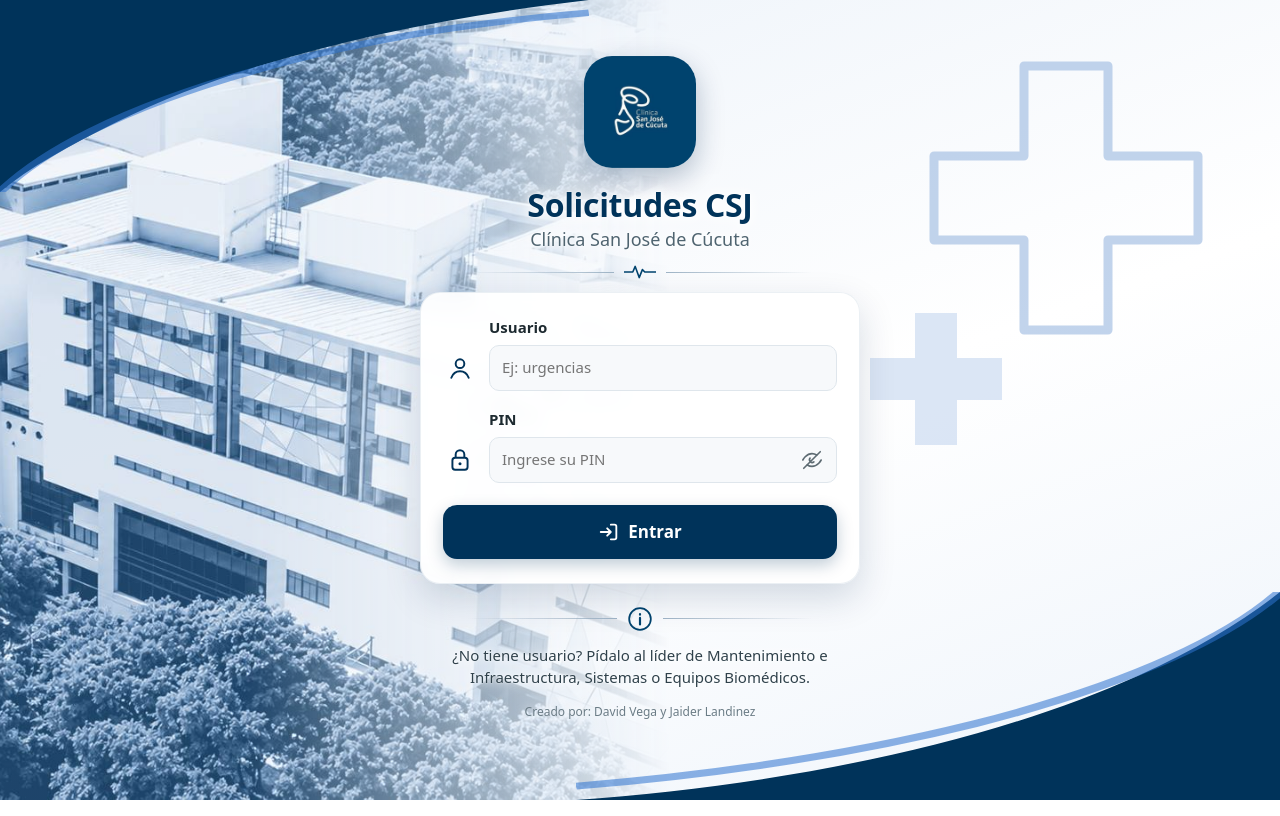
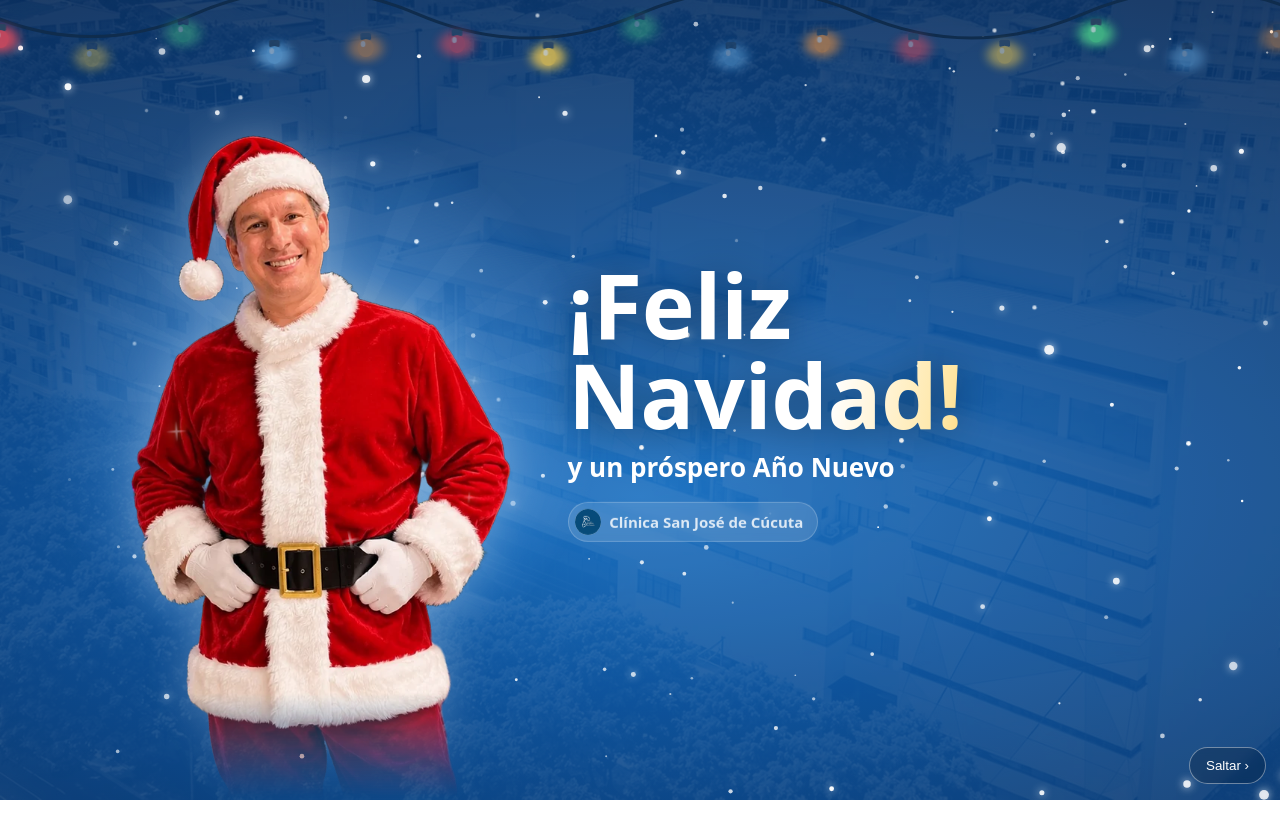
Before and after one commit to Clinicasanjose1/Solicitudes, a plain HTML site: page index.html in a window 1280 px wide. Drawn offline with Linux system fonts and the light colour scheme.

Commit message:
Add files via upload

```diff
--- /dev/null
+++ b/navidad.js
@@ -0,0 +1,259 @@
+/* Intro navideña — Clínica San José de Cúcuta
+   Se muestra al abrir la app solo durante la temporada navideña.
+   Para cambiar las fechas edite DESDE y HASTA (mes, día).
+   Pruebas: agregue ?navidad=1 a la dirección para verla en cualquier fecha, o ?navidad=0 para ocultarla. */
+(function () {
+  'use strict';
+  var DESDE = [11, 25];  // 25 de noviembre
+  var HASTA = [1, 6];    // 6 de enero (Reyes)
+  var DURACION = 5300;   // milisegundos
+
+  var q = location.search;
+  var forzar = /[?&]navidad=1/.test(q);
+  if (/[?&]navidad=0/.test(q)) return;
+  if (!forzar) {
+    var hoy = new Date(), md = (hoy.getMonth() + 1) * 100 + hoy.getDate();
+    var d = DESDE[0] * 100 + DESDE[1], h = HASTA[0] * 100 + HASTA[1];
+    var enTemporada = d <= h ? (md >= d && md <= h) : (md >= d || md <= h);
+    if (!enTemporada) return;
+    // Si la app se abrió desde una notificación, ir directo a la solicitud
+    if (location.hash.indexOf('#/solicitud/') === 0) return;
+  }
+
+  var css = [
+    '#nv{position:fixed;inset:0;z-index:99999;overflow:hidden;color:#fff;font-family:system-ui,-apple-system,"Segoe UI",Roboto,Arial,sans-serif;',
+    'background:radial-gradient(120% 80% at 50% 62%,#1b6fc0 0%,#0d4f97 32%,#0a3a74 60%,#05214a 100%);transition:opacity .6s ease}',
+    '#nv.nv-fuera{opacity:0}',
+    '#nv .nv-foto-fondo{position:absolute;inset:0;background:url(fondo-clinica.jpg) center/cover;opacity:.10;mix-blend-mode:screen}',
+    '#nv canvas{position:absolute;inset:0;width:100%;height:100%;pointer-events:none}',
+    '#nv .nv-estrellas i{position:absolute;width:3px;height:3px;border-radius:50%;background:#fff;opacity:.2;animation:nvTitila 1.8s ease-in-out infinite}',
+    '@keyframes nvTitila{50%{opacity:1;transform:scale(1.6)}}',
+    /* guirnalda */
+    '#nv .nv-guirnalda{position:absolute;left:-2%;right:-2%;top:0;height:86px;transform:translateY(-100%);transition:transform .7s cubic-bezier(.2,1.4,.4,1)}',
+    '#nv.nv-run .nv-guirnalda,#nv.nv-espera .nv-guirnalda{transform:none}',
+    '#nv .nv-guirnalda svg{width:100%;height:100%;overflow:visible}',
+    '#nv .nv-foco{animation:nvFoco 1.1s ease-in-out infinite alternate}',
+    '@keyframes nvFoco{from{opacity:.35}to{opacity:1}}',
+    /* escena */
+    '#nv .nv-escena{position:absolute;inset:0;display:flex;flex-direction:column;align-items:center;justify-content:flex-end}',
+    '#nv .nv-textos{position:absolute;left:0;right:0;top:max(92px,11vh);text-align:center;padding:0 18px;z-index:3}',
+    '#nv .nv-titulo{margin:0;font-weight:900;font-size:clamp(40px,11vw,92px);line-height:1;letter-spacing:-.5px;',
+    'background:linear-gradient(100deg,#fff 0%,#fff 38%,#ffe6a3 46%,#ffc94d 50%,#ffe6a3 54%,#fff 62%,#fff 100%);background-size:250% 100%;',
+    '-webkit-background-clip:text;background-clip:text;color:transparent;filter:drop-shadow(0 4px 18px rgba(0,0,0,.35));',
+    'opacity:0;transform:scale(.6)}',
+    '#nv.nv-run .nv-titulo{animation:nvPop .8s .9s cubic-bezier(.2,1.5,.4,1) forwards,nvBrillo 2.2s 1.5s ease-in-out infinite}',
+    '@keyframes nvPop{to{opacity:1;transform:none}}',
+    '@keyframes nvBrillo{from{background-position:100% 0}to{background-position:-60% 0}}',
+    '#nv .nv-sub{margin:10px 0 0;font-size:clamp(16px,4.4vw,26px);font-weight:600;opacity:0;transform:translateY(12px)}',
+    '#nv .nv-clinica{margin:14px auto 0;display:inline-flex;align-items:center;gap:8px;padding:6px 14px 6px 6px;border-radius:999px;',
+    'background:rgba(255,255,255,.14);border:1px solid rgba(255,255,255,.25);font-size:clamp(12px,3.3vw,15px);font-weight:600;opacity:0;transform:translateY(12px);backdrop-filter:blur(4px)}',
+    '#nv .nv-clinica img{width:26px;height:26px;border-radius:50%;background:#fff}',
+    '#nv.nv-run .nv-sub{animation:nvSube .6s 1.6s ease-out forwards}',
+    '#nv.nv-run .nv-clinica{animation:nvSube .6s 2.1s ease-out forwards}',
+    '@keyframes nvSube{to{opacity:1;transform:none}}',
+    /* foto */
+    '#nv .nv-persona{position:relative;height:min(60vh,calc(92vw * 1.71));max-height:640px;z-index:2;opacity:0;transform:translateY(40px) scale(.92)}',
+    '#nv.nv-run .nv-persona{animation:nvEntra 1s .25s cubic-bezier(.2,1.1,.3,1) forwards}',
+    '@keyframes nvEntra{to{opacity:1;transform:none}}',
+    '#nv .nv-persona img{height:100%;width:auto;display:block;position:relative;z-index:2;filter:drop-shadow(0 0 22px rgba(255,255,255,.28))}',
+    '#nv .nv-halo{position:absolute;left:50%;top:42%;width:150%;aspect-ratio:1;transform:translate(-50%,-50%);border-radius:50%;z-index:1;',
+    'background:radial-gradient(circle,rgba(255,236,180,.55) 0%,rgba(120,190,255,.28) 35%,rgba(255,255,255,0) 68%)}',
+    '#nv .nv-rayos{position:absolute;left:50%;top:42%;width:190%;aspect-ratio:1;transform:translate(-50%,-50%);z-index:0;opacity:.35;',
+    'background:repeating-conic-gradient(rgba(255,255,255,.22) 0 6deg,rgba(255,255,255,0) 6deg 18deg);',
+    '-webkit-mask:radial-gradient(circle,#000 0%,transparent 62%);mask:radial-gradient(circle,#000 0%,transparent 62%);animation:nvGira 14s linear infinite}',
+    '@keyframes nvGira{to{transform:translate(-50%,-50%) rotate(360deg)}}',
+    /* destellos */
+    '#nv .nv-chispa{position:absolute;z-index:4;width:18px;height:18px;margin:-9px 0 0 -9px;pointer-events:none;opacity:0}',
+    '#nv .nv-chispa:before,#nv .nv-chispa:after{content:"";position:absolute;left:50%;top:0;width:3px;height:100%;margin-left:-1.5px;border-radius:2px;background:linear-gradient(#fff0,#fff,#fff0)}',
+    '#nv .nv-chispa:after{transform:rotate(90deg)}',
+    '#nv .nv-chispa.nv-on{animation:nvChispa 1.1s ease-out forwards}',
+    '@keyframes nvChispa{0%{opacity:0;transform:scale(.2) rotate(0)}30%{opacity:1;transform:scale(1.25) rotate(45deg)}100%{opacity:0;transform:scale(.4) rotate(120deg)}}',
+    /* botones */
+    '#nv .nv-saltar{position:absolute;right:max(14px,env(safe-area-inset-right));bottom:max(16px,env(safe-area-inset-bottom));z-index:6;',
+    'border:1px solid rgba(255,255,255,.4);background:rgba(0,0,0,.18);color:#fff;font:600 14px/1 inherit;padding:10px 16px;border-radius:999px;cursor:pointer;backdrop-filter:blur(4px)}',
+    '#nv .nv-puerta{position:absolute;inset:0;z-index:5;display:none;flex-direction:column;align-items:center;justify-content:center;gap:18px;text-align:center;padding:24px}',
+    '#nv.nv-espera .nv-puerta{display:flex}',
+    '#nv.nv-espera .nv-escena{display:none}',
+    '#nv .nv-puerta img{width:84px;height:84px;border-radius:50%;background:#fff;box-shadow:0 0 0 6px rgba(255,255,255,.15),0 10px 30px rgba(0,0,0,.3)}',
+    '#nv .nv-puerta p{margin:0;font-size:18px;font-weight:600;opacity:.92}',
+    '#nv .nv-entrar{border:0;border-radius:999px;padding:16px 30px;font:800 18px/1 inherit;color:#0a3a74;cursor:pointer;',
+    'background:linear-gradient(180deg,#fff,#ffe9ad);box-shadow:0 10px 30px rgba(0,0,0,.3);animation:nvLate 1.4s ease-in-out infinite}',
+    '@keyframes nvLate{50%{transform:scale(1.06)}}',
+    /* pantallas anchas: foto a la izquierda, textos a la derecha */
+    '@media (min-aspect-ratio:5/4){',
+    '#nv .nv-escena{flex-direction:row;justify-content:center;align-items:flex-end;gap:4vw}',
+    '#nv .nv-textos{position:relative;top:auto;order:2;align-self:center;text-align:left;max-width:46vw;padding:0}',
+    '#nv .nv-persona{order:1;height:84vh;max-height:none}',
+    '#nv .nv-titulo{font-size:clamp(48px,7vw,110px)}}',
+    '@media (prefers-reduced-motion:reduce){#nv .nv-rayos{animation:none}}'
+  ].join('\n');
+
+  var est = document.createElement('style');
+  est.textContent = css;
+  document.head.appendChild(est);
+
+  // Guirnalda de luces
+  function guirnalda() {
+    var colores = ['#ff4d5a', '#ffd34d', '#4dd68a', '#7fc8ff', '#ff9a3c'];
+    var n = 15, s = '<svg viewBox="0 0 1000 86" preserveAspectRatio="none"><defs><filter id="nvG" x="-1" y="-1" width="3" height="3"><feGaussianBlur stdDeviation="4"/></filter></defs>';
+    s += '<path d="M0 8 Q 83 62 166 14 T 333 14 T 500 14 T 666 14 T 833 14 T 1000 14" fill="none" stroke="#0f2c4d" stroke-width="3"/>';
+    for (var i = 0; i < n; i++) {
+      var x = 20 + i * (960 / (n - 1));
+      var fase = ((x % 166.6) / 166.6);
+      var y = 14 + Math.sin(fase * Math.PI) * 30;
+      var c = colores[i % colores.length];
+      var dl = (i % 3) * 0.37 + (i % 2) * 0.2;
+      s += '<g class="nv-foco" style="animation-delay:' + dl + 's">' +
+        '<circle cx="' + x + '" cy="' + (y + 14) + '" r="13" fill="' + c + '" filter="url(#nvG)"/>' +
+        '<rect x="' + (x - 4) + '" y="' + (y - 1) + '" width="8" height="7" rx="1.5" fill="#33495f"/>' +
+        '<ellipse cx="' + x + '" cy="' + (y + 14) + '" rx="6" ry="9" fill="' + c + '"/>' +
+        '<ellipse cx="' + (x - 2) + '" cy="' + (y + 10) + '" rx="1.8" ry="3" fill="#fff" opacity=".7"/></g>';
+    }
+    return s + '</svg>';
+  }
+
+  var estrellas = '';
+  for (var k = 0; k < 26; k++) {
+    estrellas += '<i style="left:' + (Math.random() * 100).toFixed(1) + '%;top:' + (Math.random() * 60).toFixed(1) +
+      '%;animation-delay:' + (Math.random() * 1.8).toFixed(2) + 's"></i>';
+  }
+
+  var nv = document.createElement('div');
+  nv.id = 'nv';
+  nv.setAttribute('role', 'dialog');
+  nv.setAttribute('aria-label', 'Feliz Navidad');
+  nv.innerHTML =
+    '<div class="nv-foto-fondo"></div><div class="nv-estrellas">' + estrellas + '</div><canvas></canvas>' +
+    '<div class="nv-guirnalda">' + guirnalda() + '</div>' +
+    '<div class="nv-escena">' +
+      '<div class="nv-textos"><h1 class="nv-titulo">¡Feliz Navidad!</h1>' +
+      '<p class="nv-sub">y un próspero Año Nuevo</p>' +
+      '<div class="nv-clinica"><img src="icon-192.png" alt="">Clínica San José de Cúcuta</div></div>' +
+      '<div class="nv-persona"><div class="nv-rayos"></div><div class="nv-halo"></div><img src="santa-navidad.webp" alt=""></div>' +
+    '</div>' +
+    '<div class="nv-puerta"><img src="icon-192.png" alt=""><p>Clínica San José de Cúcuta</p>' +
+      '<button class="nv-entrar" type="button">🎄 Toca para entrar</button></div>' +
+    '<button class="nv-saltar" type="button">Saltar ›</button>';
+  document.body.appendChild(nv);
+  var overflowAntes = document.documentElement.style.overflow;
+  document.documentElement.style.overflow = 'hidden';
+
+  // Nieve
+  var cv = nv.querySelector('canvas'), cx = cv.getContext('2d'), copos = [], W = 0, H = 0, dpr = 1, vivo = true, viento = 0;
+  function medir() {
+    dpr = Math.min(window.devicePixelRatio || 1, 2);
+    W = nv.clientWidth; H = nv.clientHeight;
+    cv.width = W * dpr; cv.height = H * dpr;
+    cx.setTransform(dpr, 0, 0, dpr, 0, 0);
+    var total = Math.min(170, Math.round(W * H / 7000));
+    while (copos.length < total) copos.push(nuevoCopo(true));
+    copos.length = total;
+  }
+  function nuevoCopo(cualquierAltura) {
+    var r = Math.random() < 0.15 ? 2.5 + Math.random() * 2.5 : 0.8 + Math.random() * 1.8;
+    return { x: Math.random() * W, y: cualquierAltura ? Math.random() * H : -10, r: r,
+      v: 0.4 + r * 0.35 + Math.random() * 0.4, f: Math.random() * 6.28, a: 0.5 + Math.random() * 0.5 };
+  }
+  function nevar(t) {
+    if (!vivo) return;
+    cx.clearRect(0, 0, W, H);
+    viento = Math.sin(t / 1800) * 0.5;
+    for (var i = 0; i < copos.length; i++) {
+      var c = copos[i];
+      c.y += c.v; c.f += 0.02; c.x += Math.sin(c.f) * 0.5 + viento;
+      if (c.y > H + 10 || c.x < -20 || c.x > W + 20) { copos[i] = nuevoCopo(false); continue; }
+      cx.globalAlpha = c.a;
+      cx.beginPath();
+      if (c.r > 2.4) { cx.shadowBlur = 8; cx.shadowColor = '#fff'; } else cx.shadowBlur = 0;
+      cx.arc(c.x, c.y, c.r, 0, 6.283); cx.fillStyle = '#fff'; cx.fill();
+    }
+    requestAnimationFrame(nevar);
+  }
+  medir();
+  window.addEventListener('resize', medir);
+  requestAnimationFrame(nevar);
+
+  // Destellos dorados alrededor de la foto
+  function destellos(cuantos) {
+    var p = nv.querySelector('.nv-persona').getBoundingClientRect();
+    for (var i = 0; i < cuantos; i++) {
+      (function (i) {
+        setTimeout(function () {
+          if (!vivo) return;
+          var e = document.createElement('i');
+          e.className = 'nv-chispa';
+          var ang = Math.random() * 6.283, rad = 0.35 + Math.random() * 0.4;
+          e.style.left = (p.left + p.width / 2 + Math.cos(ang) * p.width * rad) + 'px';
+          e.style.top = (p.top + p.height * 0.38 + Math.sin(ang) * p.height * rad * 0.6) + 'px';
+          var tam = 10 + Math.random() * 18;
+          e.style.width = e.style.height = tam + 'px';
+          e.style.margin = (-tam / 2) + 'px 0 0 ' + (-tam / 2) + 'px';
+          if (Math.random() < 0.5) e.style.filter = 'drop-shadow(0 0 6px #ffd34d)';
+          nv.appendChild(e);
+          requestAnimationFrame(function () { e.classList.add('nv-on'); });
+          setTimeout(function () { e.remove(); }, 1200);
+        }, i * 70);
+      })(i);
+    }
+  }
+
+  // Música
+  var audio = new Audio('intro-navidad.mp3');
+  audio.preload = 'auto';
+  audio.volume = 0.9;
+
+  var cerrado = false, tCierre = null;
+  function cerrar() {
+    if (cerrado) return;
+    cerrado = true;
+    clearTimeout(tCierre);
+    var vol = audio.volume, bajar = setInterval(function () {
+      vol = Math.max(0, vol - 0.12); audio.volume = vol;
+      if (vol <= 0) { clearInterval(bajar); audio.pause(); }
+    }, 50);
+    nv.classList.add('nv-fuera');
+    setTimeout(function () {
+      vivo = false;
+      window.removeEventListener('resize', medir);
+      nv.remove(); est.remove();
+      document.documentElement.style.overflow = overflowAntes;
+    }, 650);
+  }
+
+  function arrancar() {
+    nv.classList.remove('nv-espera');
+    nv.classList.add('nv-run');
+    setTimeout(function () { destellos(10); }, 1300);
+    setTimeout(function () { destellos(22); }, 3500);
+    tCierre = setTimeout(cerrar, DURACION - 600);
+  }
+
+  nv.querySelector('.nv-saltar').addEventListener('click', cerrar);
+  document.addEventListener('keydown', function (e) { if (e.key === 'Escape') cerrar(); });
+  nv.querySelector('.nv-entrar').addEventListener('click', function () {
+    audio.currentTime = 0;
+    var p = audio.play(); if (p && p.catch) p.catch(function () {});
+    arrancar();
+  });
+
+  // Esperar la foto y la música (máximo 2,5 s) y luego empezar
+  var img = nv.querySelector('.nv-persona img');
+  var listaFoto = img.decode ? img.decode().catch(function () {}) : Promise.resolve();
+  var listaAudio = new Promise(function (ok) {
+    if (audio.readyState >= 3) return ok();
+    audio.addEventListener('canplaythrough', ok, { once: true });
+    audio.addEventListener('error', ok, { once: true });
+  });
+  var limite = new Promise(function (ok) { setTimeout(ok, 2500); });
+  Promise.race([Promise.all([listaFoto, listaAudio]), limite]).then(function () {
+    if (cerrado) return;
+    var p;
+    try { p = audio.play(); } catch (e) { p = Promise.reject(e); }
+    if (p && p.then) {
+      p.then(arrancar, function () {
+        // El navegador no deja sonar música sin un toque: se pide un toque para entrar
+        nv.classList.add('nv-espera');
+      });
+    } else arrancar();
+  });
+})();
```
Also changed, not shown: index.html (+1 -0 lines), santa-navidad.webp (added), 1 other file.
